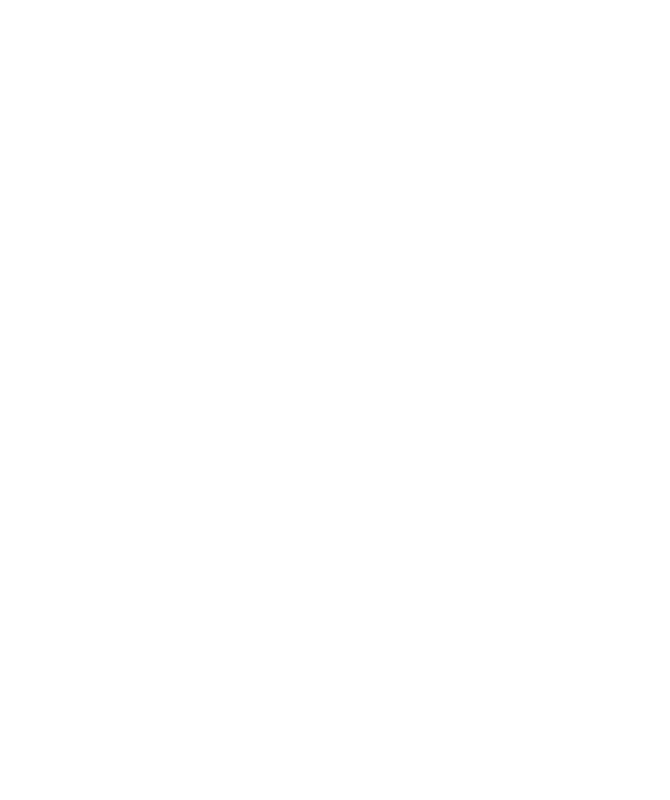
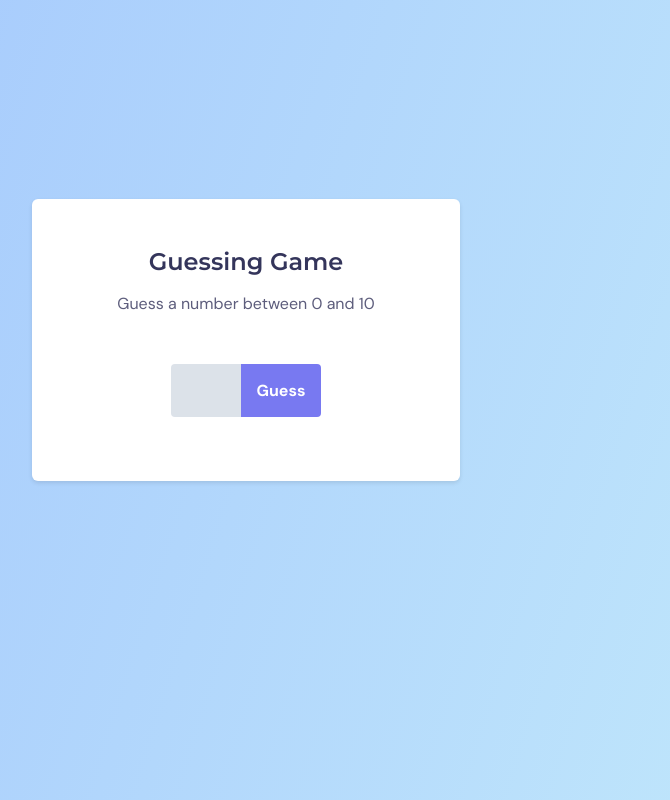
Before and after one commit to richardmezzomo/NumberGuessingGame, a plain HTML site: page index.html in a window 1280 px wide. Shown: the whole page, without its empty margins (394-1064 px from the left). Drawn offline with Linux system fonts and the light colour scheme.

Commit message:
finalizado o html e css da pagina inicial

```diff
--- a/index.html
+++ b/index.html
@@ -1,11 +1,25 @@
 <!DOCTYPE html>
-<html lang="pt-BR">
+<html lang="en">
 <head>
+  <link rel="preconnect" href="https://fonts.googleapis.com">
+  <link rel="preconnect" href="https://fonts.gstatic.com" crossorigin>
+
   <meta charset="UTF-8">
   <meta name="viewport" content="width=device-width, initial-scale=1.0">
+
   <title>Number Guessing Game</title>
+
+  <link rel="stylesheet" href="style.css">
+  <link href="https://fonts.googleapis.com/css2?family=DM+Sans:wght@400;700&family=Montserrat:wght@600&display=swap" rel="stylesheet">
 </head>
 <body>
-
+  <main>
+    <h1>Guessing Game</h1>
+    <p>Guess a number between 0 and 10</p>
+    <form>
+      <input type="number" id="numberInput">
+      <button type="submit">Guess</button>
+    </form>
+  </main>
 </body>
 </html>
--- /dev/null
+++ b/style.css
@@ -0,0 +1,96 @@
+* {
+  padding: 0;
+  margin: 0;
+  box-sizing: border-box;
+}
+
+:root {
+  font-size: 62.5%;
+}
+
+body {
+  background: linear-gradient(287.56deg, #C2E9FB 0%, #A1C4FD 100%);
+  display: grid;
+  place-items: center;
+
+  height: 100vh;
+}
+
+main {
+  background: #FFFFFF;
+  box-shadow: 0px 2px 4px rgba(0, 0, 0, 0.1);
+  border-radius: .6rem;
+
+  padding: 4.8rem 6.4rem 6.4rem;
+
+  width: min(42.8rem, 90%);
+
+  display: flex;
+  flex-direction: column;
+  align-items: center;
+
+  margin-top: -12rem;
+}
+
+main h1 {
+  font-family: 'Montserrat';
+  font-style: normal;
+  font-weight: 600;
+  font-size: 2.4rem;
+  line-height: 2.9rem;
+
+  color: rgb(52, 53, 91);
+}
+
+main p {
+  font-family: 'DM Sans';
+  font-style: normal;
+  font-weight: 400;
+  font-size: 1.6rem;
+  line-height: 150%;
+
+  color: rgba(52, 53, 91, 0.8);
+
+  margin: 1.6rem 0 4.8rem;
+}
+
+form {
+  display: flex;
+}
+
+input {
+  font-family: 'DM Sans';
+  font-style: normal;
+  font-weight: 400;
+  font-size: 1.6rem;
+  line-height: 2.1rem;
+
+  color: #34355B;
+
+  background: #DCE2E9;
+  border-radius: .4rem 0rem 0rem .4rem;
+  padding: 1.6rem;
+  width: 7.0rem;
+
+  border: none;
+}
+
+button {
+  background: #7879F1;
+  border-radius: 0px 4px 4px 0px;
+  font-family: 'DM Sans';
+  font-weight: 700;
+  font-size: 1.6rem;
+  line-height: 2.1rem;
+
+  color: #FFFFFF;
+
+  padding: 1.6rem;
+
+  border: none;
+}
+
+button:hover {
+  background: #5656f0;
+  cursor: pointer;
+}
```
